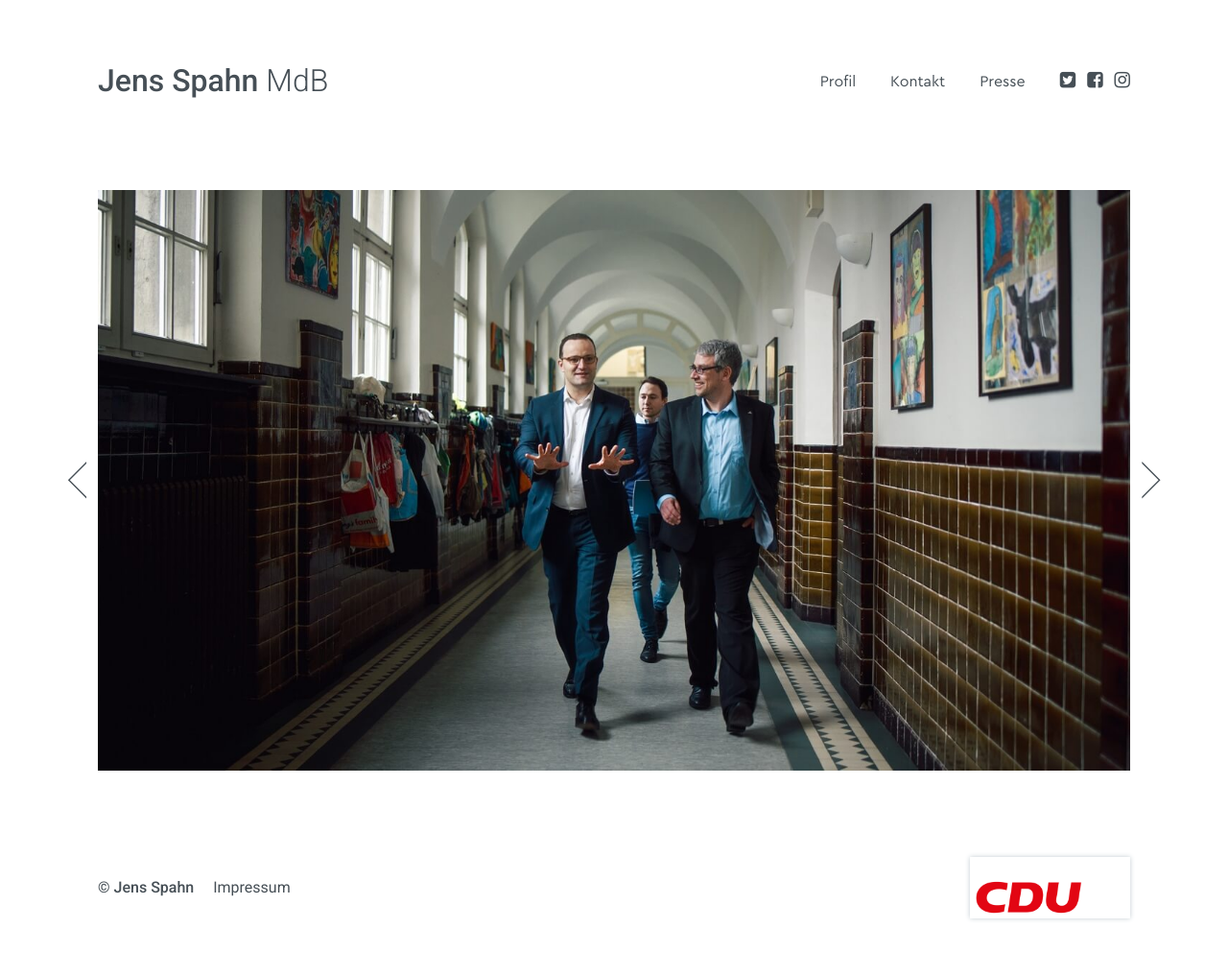
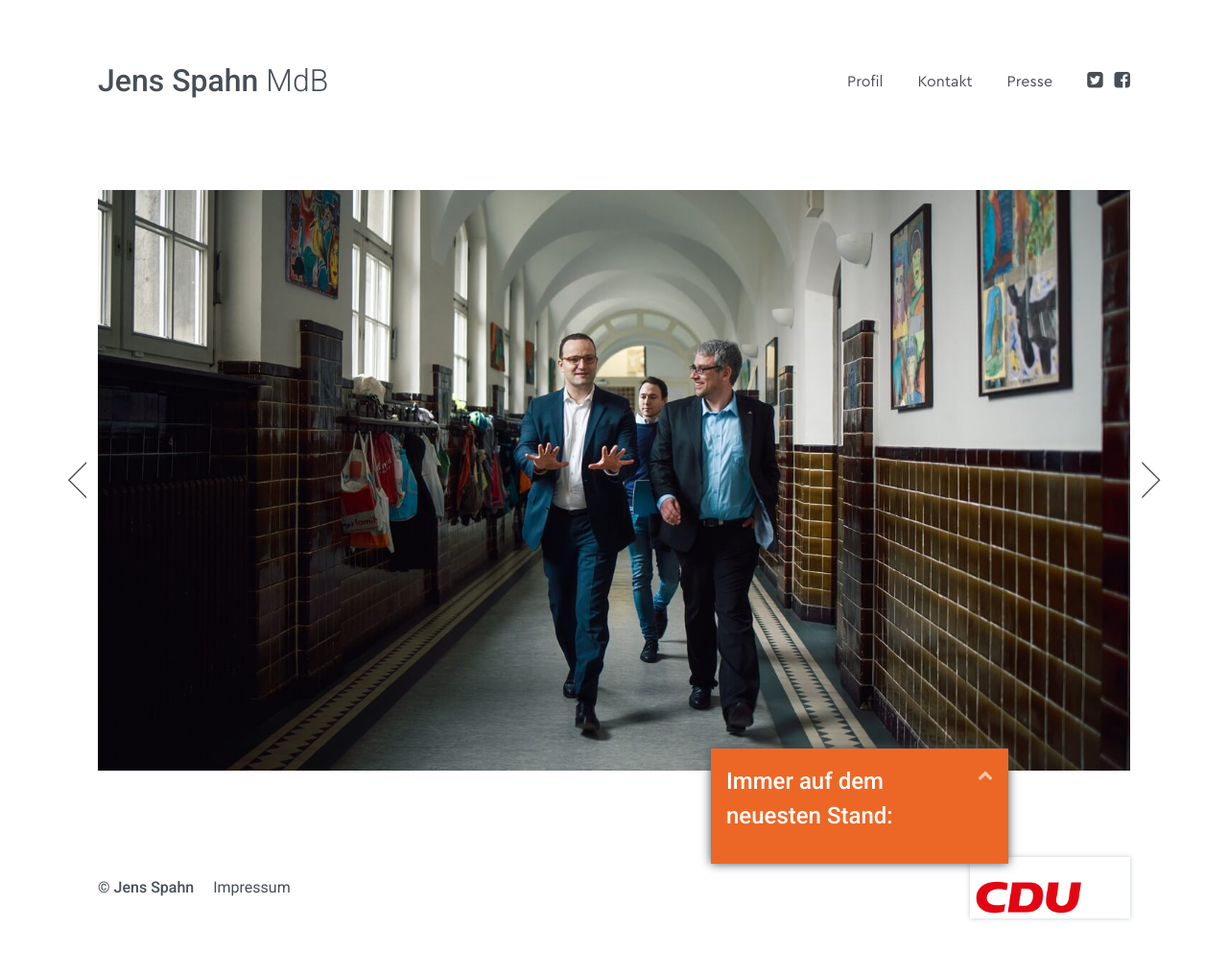
Before and after one commit to danbender/jnssphn, a Jekyll site: the page built from index.html, in a window 1280 px wide. Shown: the whole page at 96% size. Built offline with Jekyll 4.4.1, drawn with Linux system fonts in a browser that asks for light colours; nearby versions of some CDN libraries.

Commit message:
Add subscribe form to homepage

```diff
--- a/_includes/header.html
+++ b/_includes/header.html
@@ -31,10 +31,6 @@
       <a class="facebook" href="https://www.facebook.com/jensspahn" target="_blank">
         <i class="fa fa-facebook-square" aria-hidden="true"></i>
       </a>
-
-      <a class="instagram" href="" target="_blank">
-        <i class="fa fa-instagram" aria-hidden="true"></i>
-      </a>
     </div>
   </nav>
 </header>
--- /dev/null
+++ b/_sass/_home.scss
@@ -0,0 +1,182 @@
+.home__subscribe {
+  background-color: $orange;
+  color: #fff;
+  margin-top: 1rem;
+  padding: 1rem;
+}
+
+.subscribe__toggle {
+  display: none;
+}
+
+.subscribe__header {
+  margin-bottom: 1rem;
+}
+
+.subscribe__headline {
+  font-weight: $bold;
+}
+
+.subscribe__subline {
+  color: $light-orange;
+  font-weight: $light;
+}
+
+.home__form {
+  margin: 1rem 0;
+
+  input {
+    background-color: $light-orange;
+  }
+
+  input,
+  button[type=submit] {
+    border: 0;
+    border-radius: 0;
+    display: inline-block;
+    font-size: 0.5rem;
+    padding: 0.5rem;
+  }
+
+  input.zip {
+    width: 3rem;
+  }
+
+  .fa-envelope-o {
+    color: $light-orange;
+    display: inline-block;
+    font-size: 1rem;
+    margin-right: 0.5rem;
+    vertical-align: middle;
+  }
+
+  button[type=submit] {
+    background-color: #fff;
+    color: $orange;
+
+    &:hover {
+      cursor: pointer;
+    }
+  }
+}
+
+.home__whatsapp-number {
+  font-size: 1rem;
+  color: $light-orange;
+  margin-bottom: 1rem;
+
+  .fa-whatsapp {
+    display: inline-block;
+    margin-right: 0.5rem;
+    text-align: center;
+  }
+}
+
+.home__contact-link {
+  color: $light-orange;
+  font-size: 0.8rem;
+  font-weight: $light;
+}
+
+@media screen and (min-width: 400px) {
+  .home__form {
+    input,
+    button[type=submit] {
+      font-size: 0.8rem;
+    }
+
+    input.zip {
+      width: 4rem;
+    }
+  }
+}
+
+@media screen and (min-width: 768px) {
+  .subscribe__headline {
+    font-size: 2rem;
+  }
+
+  .home__form {
+    input,
+    button[type=submit] {
+      font-size: 1rem;
+    }
+
+    input.zip {
+      width: 5rem;
+    }
+
+    .fa-envelope-o {
+      font-size: 2rem;
+    }
+  }
+
+  .home__whatsapp-number {
+    font-size: 2rem;
+  }
+}
+
+@media screen and (min-width: 900px) {
+  .home__subscribe {
+    bottom: 0;
+    box-shadow: 0 0 10px $grey;
+    max-width: 310px;
+    opacity: 0;
+    position: fixed;
+    right: 30vw;
+    transform: translateX(50%);
+    transition: all 0.5s linear;
+  }
+
+  .home__subscribe.visible {
+    opacity: 1;
+  }
+
+  .subscribe__header {
+    display: flex;
+    justify-content: space-between;
+    align-items: flex-start;
+  }
+
+  .subscribe__toggle {
+    color: $light-orange;
+    cursor: pointer;
+    display: block;
+    padding: 0 0 0 0.5rem;
+    font-weight: $bold;
+    font-size: 1rem;
+  }
+
+  .subscribe__headline {
+    font-size: 1.5rem;
+  }
+
+  .subcribe__content {
+    max-height: 0;
+    overflow-y: hidden;
+    transition: all 0.3s linear;
+  }
+
+  .subcribe__content.expanded {
+    max-height: 400px;
+  }
+
+  .home__form {
+    input,
+    button[type=submit] {
+      font-size: 0.6rem;
+    }
+
+    input.zip {
+      width: 4rem;
+    }
+
+    .fa-envelope-o {
+      font-size: 1rem;
+    }
+  }
+
+  .home__whatsapp-number {
+    font-size: 1rem;
+  }
+}
--- a/_sass/_kontakt.scss
+++ b/_sass/_kontakt.scss
@@ -71,7 +71,7 @@
   }
 }
 
-.whatsapp__number {
+.whatsapp-number {
   font-size: 1.2rem;
   font-weight: $bold;
   margin: 1rem 0 0;
@@ -136,7 +136,7 @@
 }
 
 @media screen and (min-width: 425px) {
-  .whatsapp__number {
+  .whatsapp-number {
     font-size: 2rem;
     text-align: left;
 
--- a/_sass/_variables.scss
+++ b/_sass/_variables.scss
@@ -1,6 +1,7 @@
 $grey: #464f56;
 $orange: #ec6726;
 $light-grey: #c3ccd2;
+$light-orange: #fac7a6;
 
 $twitter: #00acee;
 $facebook: #3b5998;
--- a/assets/css/main.scss
+++ b/assets/css/main.scss
@@ -6,6 +6,7 @@
 @import 'reset';
 @import 'base';
 @import 'slider';
+@import 'home';
 @import 'header';
 @import 'footer';
 @import 'page';
--- a/assets/js/main.js
+++ b/assets/js/main.js
@@ -36,4 +36,25 @@
     menuToggled = !menuToggled;
     toggleMenu();
   });
+
+  var subscribeToggled = false;
+
+  var toggleSubscribe = function() {
+    if (subscribeToggled === true) {
+      $('.subcribe__content').addClass('expanded');
+      $('.subscribe__toggle i').removeClass('fa-chevron-up').addClass('fa-close');
+    } else {
+      $('.subcribe__content').removeClass('expanded');
+      $('.subscribe__toggle i').removeClass('fa-close').addClass('fa-chevron-up');
+    }
+  };
+
+  $('body').on('click', '.subscribe__toggle', function() {
+    subscribeToggled = !subscribeToggled;
+    toggleSubscribe();
+  });
+
+  setTimeout(function() {
+    $('.home__subscribe').addClass('visible');
+  }, 3000);
 });
--- a/index.html
+++ b/index.html
@@ -4,7 +4,6 @@
 ---
 
 <section class="home">
-
   <div class="home__slider">
     <img src="{{site.url}}/assets/images/jens_spahn_1.jpg" alt="{{site.data.profil.name}}" />
     <img src="{{site.url}}/assets/images/jens_spahn_2.jpg" alt="{{site.data.profil.name}}" />
@@ -13,4 +12,45 @@
     <img src="{{site.url}}/assets/images/jens_spahn_5.jpg" alt="{{site.data.profil.name}}" />
   </div>
 
+  <div class="home__subscribe">
+    <div class="subscribe__header">
+      <h3 class="subscribe__headline">
+        Immer auf dem neuesten Stand:
+      </h3>
+
+      <div class="subscribe__toggle">
+        <i class="fa fa-chevron-up" aria-hidden="true"></i>
+      </div>
+    </div>
+
+    <div class="subcribe__content">
+      <p class="subscribe__subline">
+        Spahn aktuell per Newsletter oder Whatsapp-Nachricht
+      </p>
+
+      <form class="home__form" action="//jensspahn.us2.list-manage.com/subscribe/post?u=432a88bda6f14e7b569b7bbc4&amp;id=fa99a965fa" method="post" name="mc-embedded-subscribe-form" target="_blank">
+
+        <i class="fa fa-envelope-o" aria-hidden="true"></i>
+        <input type="email" value="" name="EMAIL" class="email" id="mce-EMAIL" placeholder="Emailadresse" required>
+        <input type="text" value="" name="MMERGE3[zip]" class="zip" id="mce-MMERGE3-zip" placeholder="PLZ" pattern="\d*" maxlength="5" required>
+
+        <!-- Prevents bot signups -->
+        <div style="position: absolute; left: -5000px;" aria-hidden="true">
+          <input type="text" name="b_432a88bda6f14e7b569b7bbc4_fa99a965fa" tabindex="-1" value="">
+        </div>
+
+        <button type="submit" name="subscribe" id="mc-embedded-subscribe">
+          <i class="fa fa-arrow-right" aria-hidden="true"></i>
+        </button>
+      </form>
+
+      <p class="home__whatsapp-number">
+        <i class="fa fa-whatsapp" aria-hidden="true"></i>&nbsp;{{site.data.kontakt.whatsapp}}
+      </p>
+
+      <a class="home__contact-link" href="{{ '/kontakt' | absolute_url }}">
+        <i class="fa fa-arrow-right" aria-hidden="true"></i>&nbsp;weitere Informationen
+      </a>
+    </div>
+  </div>
 </section>
--- a/kontakt.html
+++ b/kontakt.html
@@ -44,7 +44,7 @@
       <li>Senden Sie {{site.data.profil.name}} eine Nachricht mit „Start“ und Ihrer Postleitzahl.</li>
     </ol>
 
-    <p class="whatsapp__number">
+    <p class="whatsapp-number">
       <i class="fa fa-whatsapp" aria-hidden="true"></i>&nbsp;{{site.data.kontakt.whatsapp}}
     </p>
   </div>
```
